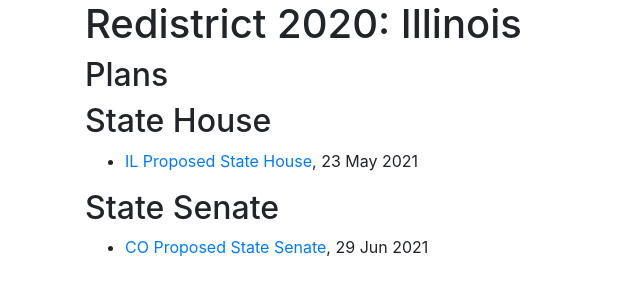
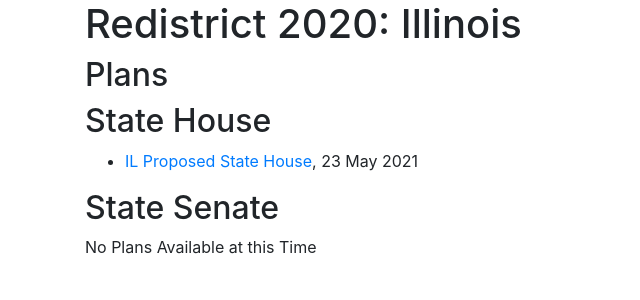
Before and after one commit to PlanScore/Redistrict2020, a Jekyll site: the page built from states/illinois.md, in a window 1280 px wide. Shown: the top 300 px of the page, without its empty margins (0-640 px from the left). Built offline with Jekyll 4.4.1, drawn with Linux system fonts in a browser that asks for light colours.

Commit message:
Update illinois.md

```diff
--- a/states/illinois.md
+++ b/states/illinois.md
@@ -16,8 +16,10 @@ State House
 
 State Senate
 ---
-{% assign state_plans = site.plans | where: "state", "Colorado" | where: "body", "State Senate" | sort: "date" | reverse %}
+{% assign state_plans = site.plans | where: "state", "Illinois" | where: "body", "State Senate" | sort: "date" | reverse %}
 
 {% for plan in state_plans %}
 - [{{ plan.title }}]({{ plan.url }}), {{ plan.date | date_to_string }}
 {% endfor %}
+
+No Plans Available at this Time
```
